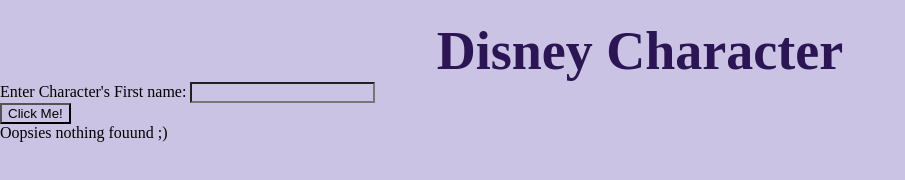
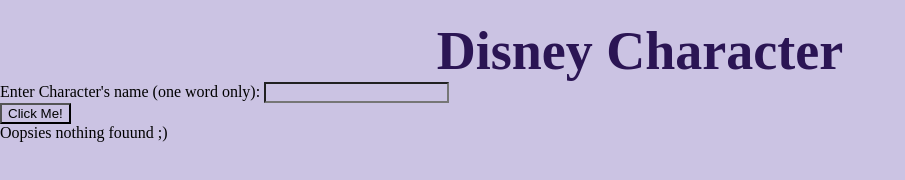
Before and after one commit to staten-island-tech/api-project-azheng606, a website built with Vite: page present/index.html in a window 1280 px wide. Shown: the whole page, without its empty margins (0-905 px from the left). Built offline with nearby package versions, Linux system fonts and the light colour scheme; no server answers.

Commit message:
Update index.html

```diff
--- a/present/index.html
+++ b/present/index.html
@@ -12,7 +12,7 @@
   <h1>Disney Character</h1>
 <form action="" method="get" id="form">
   <div id="start">
-    <label>Enter Character's First name:
+    <label>Enter Character's name (one word only):
     <input type="text" name="first" class="first" required /> </label>
   </div>
   <div id="iphone">
```
